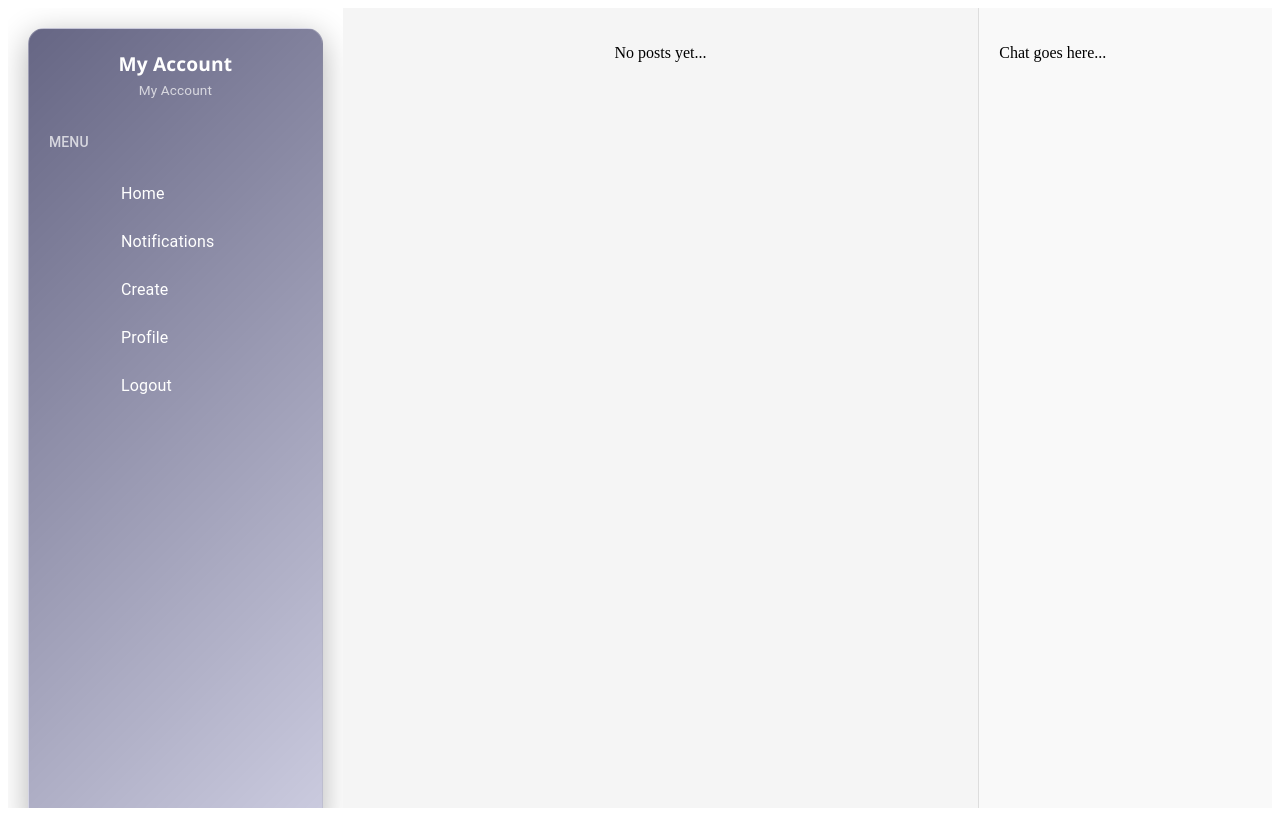
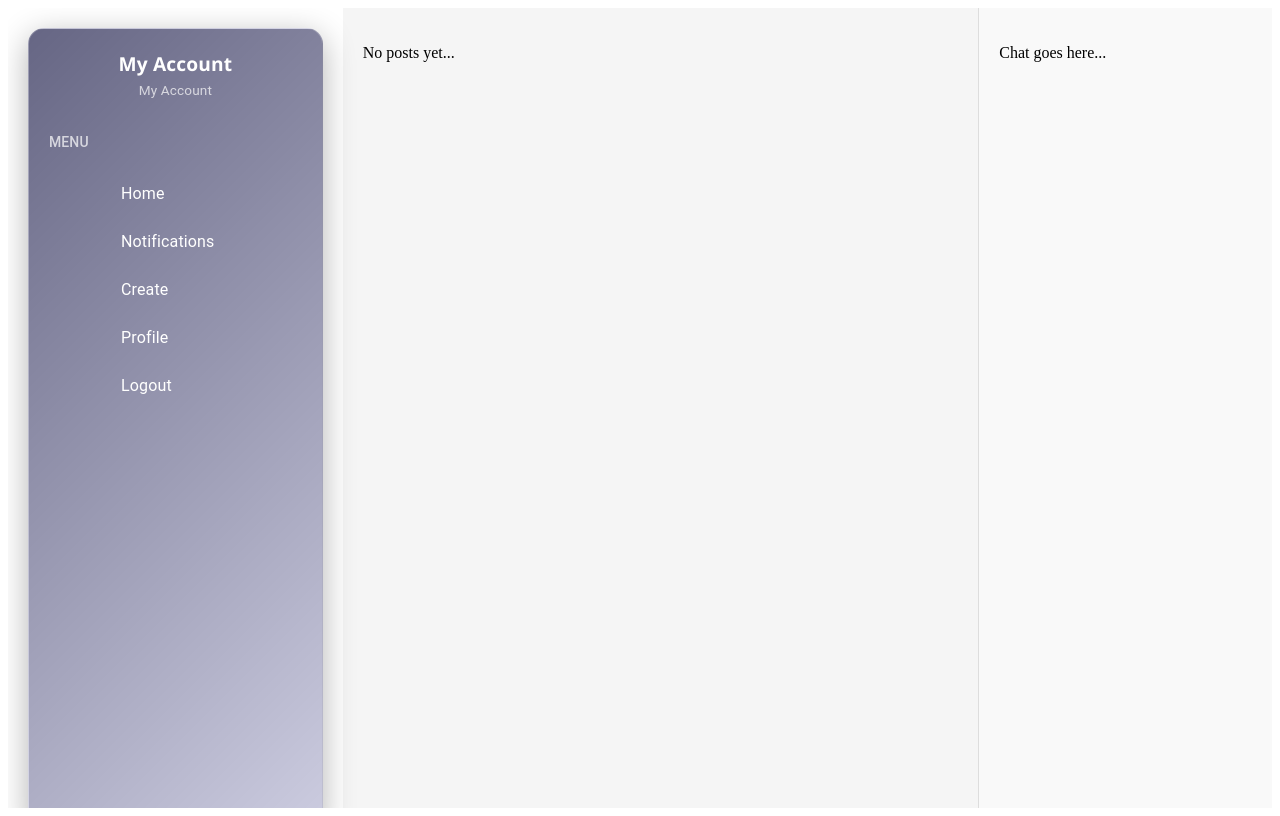
Before and after one commit to Jayashree-25/Social-Chat, a React (Vite) app in the folder frontend/: page /home in a window 1280 px wide. Built offline with nearby package versions, Linux system fonts and the light colour scheme; some icons are missing.

Commit message:
like option is working

```diff
--- a/frontend/src/components/FeedContext.jsx
+++ b/frontend/src/components/FeedContext.jsx
@@ -1,61 +1,67 @@
-import React, { createContext, useEffect, useState } from "react";
+import React, { createContext, useState, useEffect } from "react";
 
 export const FeedContext = createContext();
 
 export const FeedProvider = ({ children }) => {
     const [posts, setPosts] = useState([]);
 
-  // Load posts from localStorage on initial mount
     useEffect(() => {
         const storedPosts = localStorage.getItem("posts");
         if (storedPosts) {
-      setPosts(JSON.parse(storedPosts));
+            try {
+                const parsed = JSON.parse(storedPosts);
+                const validPosts = parsed.filter(
+                    (post) => post && post.id && Array.isArray(post.likes)
+                );
+                setPosts(validPosts);
+                console.log("Loaded posts:", validPosts);
+            } catch (error) {
+                console.error("Error parsing posts from localStorage:", error);
+                setPosts([]);
+            }
         }
     }, []);
 
-  // Save posts to localStorage whenever they change
     useEffect(() => {
         localStorage.setItem("posts", JSON.stringify(posts));
     }, [posts]);
 
-  // Add a new post
     const addPost = (newPost) => {
-    setPosts((prev) => [newPost, ...prev]);
+        const completePost = {
+            ...newPost,
+            id: newPost.id || Date.now().toString(),
+            likes: [],
+            comments: [],
+        };
+        setPosts((prevPosts) => [completePost, ...prevPosts]);
     };
 
-  // Delete a post by ID
     const deletePost = (id) => {
-    setPosts((prevPosts) => prevPosts.filter((post) => post.id !== id));
+        setPosts((prev) => prev.filter((post) => post.id !== id));
     };
 
-  // Toggle like/unlike based on username
     const likePost = (postId, username) => {
         setPosts((prevPosts) =>
-      prevPosts.map((post) =>
-        post.id === postId
-          ? {
-              ...post,
-              likes: post.likes?.includes(username)
-                ? post.likes.filter((u) => u !== username) // Unlike
-                : [...(post.likes || []), username], // Like
+            prevPosts.map((post) => {
+                const postIdStr = String(post.id); // Ensure consistent ID type
+                const inputIdStr = String(postId);
+                if (postIdStr === inputIdStr) {
+                    const likesArray = Array.isArray(post.likes) ? post.likes : [];
+                    const isLiked = likesArray.includes(username);
+                    const updatedLikes = isLiked
+                        ? likesArray.filter((user) => user !== username)
+                        : [...likesArray, username];
+
+                    return { ...post, likes: updatedLikes };
                 }
-          : post
-      )
+                return post;
+            })
         );
     };
 
     return (
-    <FeedContext.Provider
-      value={{
-        posts,
-        addPost,
-        deletePost,
-        likePost,
-      }}
-    >
+        <FeedContext.Provider value={{ posts, addPost, likePost, deletePost }}>
             {children}
         </FeedContext.Provider>
     );
 };
-
-export default FeedContext;
--- a/frontend/src/pages/MainLayout.jsx
+++ b/frontend/src/pages/MainLayout.jsx
@@ -1,100 +1,103 @@
 import React, { useContext } from "react";
 import { UserContext } from "../components/UserWrapper";
 import Sidebar from "../components/Sidebar";
-import FeedContext from "../components/FeedContext";
-import Carousel from "../components/Carousel"; // ✅ Added carousel import
-import AddIcon from "@mui/icons-material/Add";
-import { IconButton } from "@mui/material";
+import { FeedContext } from "../components/FeedContext";
+import Carousel from "../components/Carousel";
 
 const MainLayout = () => {
     const { currentUser } = useContext(UserContext);
-    const { posts, deletePost } = useContext(FeedContext);
+    const { posts, deletePost, likePost } = useContext(FeedContext);
+
+    const handleLike = (postId) => {
+        if (!currentUser) return;
+        likePost(postId, currentUser.username);
+    };
 
     return (
         <div style={{ display: "flex", height: "100vh", overflow: "hidden" }}>
             <Sidebar />
 
-            {/* Middle Feed */}
-            <div style={{
+            {/* Feed */}
+            <div
+                style={{
                     flex: 1,
                     overflowY: "auto",
-                height: "100vh",
-                position: "relative",
-                display: "flex",
-                flexDirection: "column",
-                alignItems: "center",
                     padding: "20px",
                     backgroundColor: "#f5f5f5",
-            }}>
+                }}
+            >
                 {posts.length === 0 ? (
                     <p>No posts yet...</p>
                 ) : (
-                    posts.map((post) => (
+                    posts.map((post) => {
+                        const hasLiked = post.likes?.includes(currentUser?.username);
+                        const likeCount = post.likes?.length || 0;
+
+                        return (
                             <div
                                 key={post.id}
                                 style={{
-                                width: "100%",
                                     maxWidth: "600px",
-                                marginBottom: "2rem",
+                                    margin: "0 auto 2rem",
+                                    backgroundColor: "#fff",
                                     borderRadius: "12px",
-                                overflow: "hidden",
-                                backgroundColor: "#fff",
-                                boxShadow: "0 4px 12px rgba(0, 0, 0, 0.1)",
+                                    boxShadow: "0 4px 12px rgba(0,0,0,0.1)",
                                     position: "relative",
                                 }}
                             >
-                            {/* Post Image or Carousel */}
+                                {/* Images */}
                                 {post.images?.length > 1 ? (
                                     <Carousel images={post.images} />
                                 ) : post.images?.length === 1 ? (
                                     <img
                                         src={post.images[0]}
                                         alt="Post"
-                                    style={{
-                                        width: "100%",
-                                        height: "300px",
-                                        objectFit: "cover",
-                                        display: "block"
-                                    }}
+                                        style={{ width: "100%", height: "300px", objectFit: "cover" }}
                                     />
                                 ) : null}
 
-                            {/* Text Content */}
+                                {/* Content */}
                                 <div style={{ padding: "1.2rem" }}>
-                                <p style={{ fontSize: "0.95rem", color: "#444", lineHeight: "1.5" }}>
-                                    {post.text}
-                                </p>
+                                    <p style={{ fontSize: "0.95rem", color: "#444" }}>{post.text}</p>
 
-                                {/* Like & Comment buttons */}
-                                <div style={{
-                                    marginTop: "1rem",
-                                    display: "flex",
-                                    gap: "1.5rem",
-                                    alignItems: "center",
-                                    fontSize: "0.95rem"
-                                }}>
-                                    <button style={{
+                                    <div style={{ display: "flex", gap: "1.5rem", marginTop: "1rem" }}>
+                                        <button
+                                            onClick={() => handleLike(post.id)}
+                                            style={{
+                                                border: "none",
                                                 background: "none",
+                                                color: hasLiked ? "#d32f2f" : "#1976d2",
+                                                fontWeight: "bold",
+                                                cursor: "pointer",
+                                            }}
+                                        >
+                                            {hasLiked ? "❤️ Liked" : "👍 Like"}
+                                        </button>
+                                        <button
+                                            style={{
                                                 border: "none",
+                                                background: "none",
                                                 color: "#1976d2",
                                                 cursor: "pointer",
-                                        fontWeight: "500"
-                                    }}>
-                                        👍 Like
-                                    </button>
-                                    <button style={{
-                                        background: "none",
-                                        border: "none",
-                                        color: "#1976d2",
-                                        cursor: "pointer",
-                                        fontWeight: "500"
-                                    }}>
+                                            }}
+                                        >
                                             💬 Comment
                                         </button>
                                     </div>
+
+                                    {likeCount > 0 && (
+                                        <p style={{ marginTop: "0.5rem", color: "#666", fontSize: "0.85rem" }}>
+                                            {hasLiked
+                                                ? likeCount === 1
+                                                    ? "You liked this"
+                                                    : `You and ${likeCount - 1} others`
+                                                : `${likeCount} ${likeCount === 1 ? "person" : "people"} liked this`}
+                                        </p>
+                                    )}
                                 </div>
 
                                 {/* Delete Button */}
+                                {post.username === currentUser?.username && (
                                     <button
                                         onClick={() => deletePost(post.id)}
                                         style={{
@@ -111,20 +114,21 @@ const MainLayout = () => {
                                     >
                                         Delete
                                     </button>
+                                )}
                             </div>
-                    ))
+                        );
+                    })
                 )}
             </div>
 
-            {/* Right Chat Area */}
+            {/* Chat Placeholder */}
             <div
                 style={{
                     width: "20%",
                     background: "#f9f9f9",
                     padding: "20px",
+                    borderLeft: "1px solid #ddd",
                     height: "100vh",
-                    overflow: "auto",
-                    borderLeft: "1px solid #ddd"
                 }}
             >
                 <p>Chat goes here...</p>
```
Lines whose indentation alone changed are shown as unchanged.
